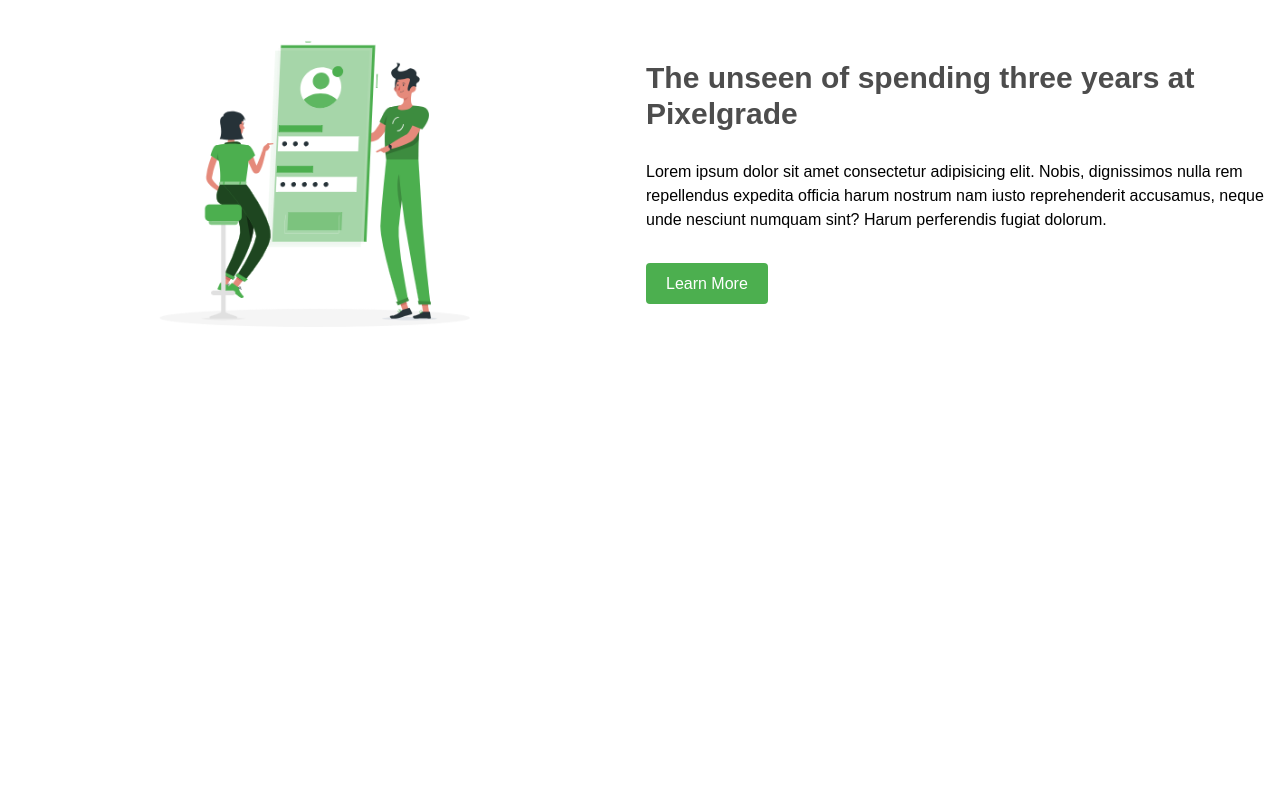
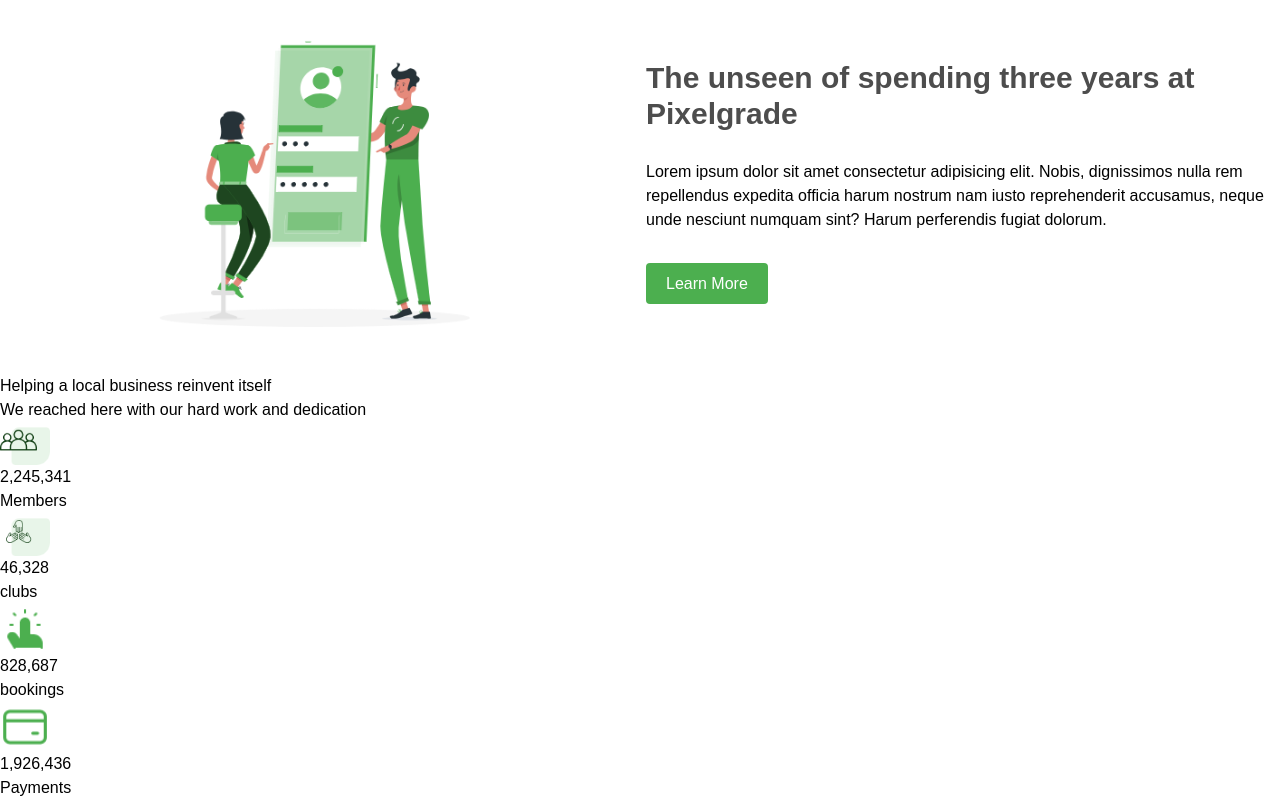
Before and after one commit to sam-0905/Nexcent, a Next.js app in the folder nexora/: page / in a window 1280 px wide. Shown: the part 1266-2066 px from the top of the page. Before the commit the page ends 1640 px from the top, so only its background shows below. Built offline with nearby package versions, Linux system fonts and the light colour scheme.

Commit message:
feat - render a support Component

```diff
--- a/nexora/app/page.tsx
+++ b/nexora/app/page.tsx
@@ -1,6 +1,7 @@
 import Header from "@/Components/layout/Header";
 import Hero from "@/Components/section/Hero";
 import Services from "@/Components/section/services";
+import Support from "@/Components/section/support";
 
 export default function Home() {
   return (
@@ -9,6 +10,7 @@
       <main>
         <Hero />
         <Services />
+        <Support/>
       </main>
     </div>
   );
```
